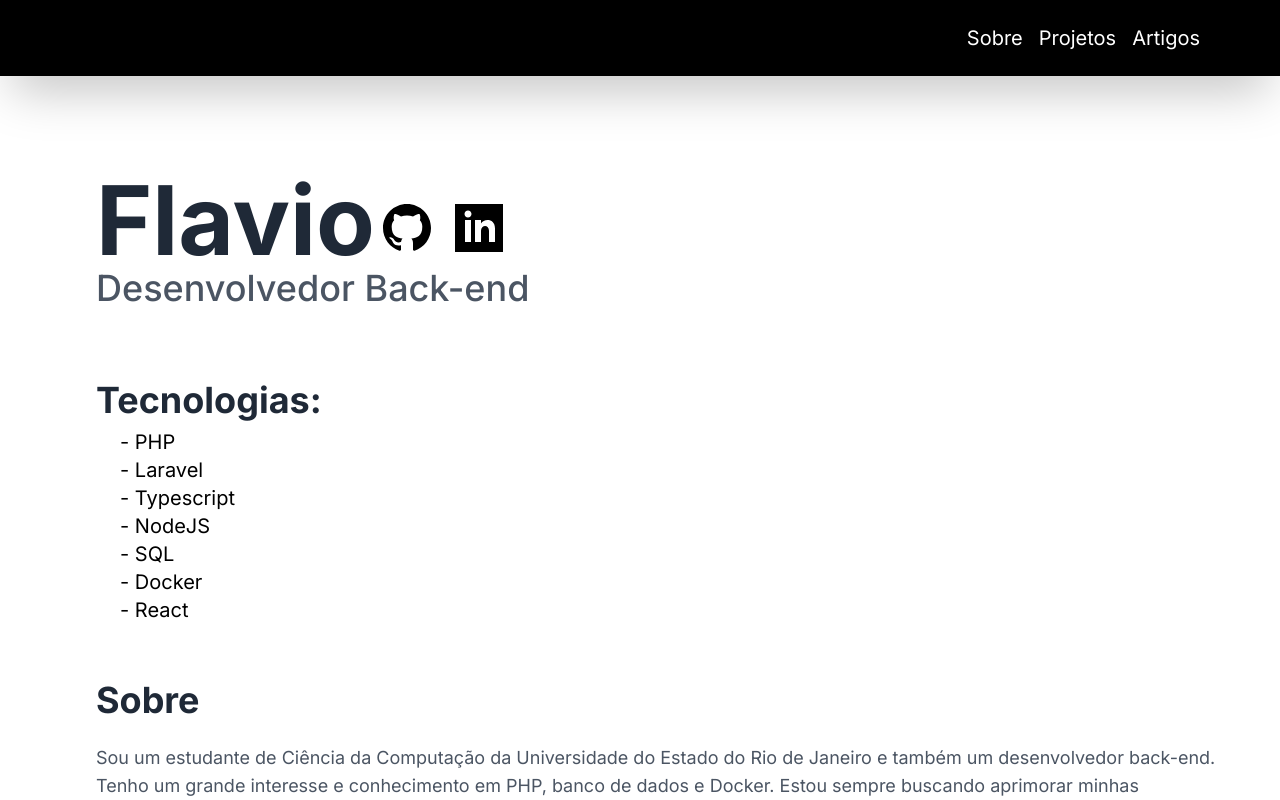
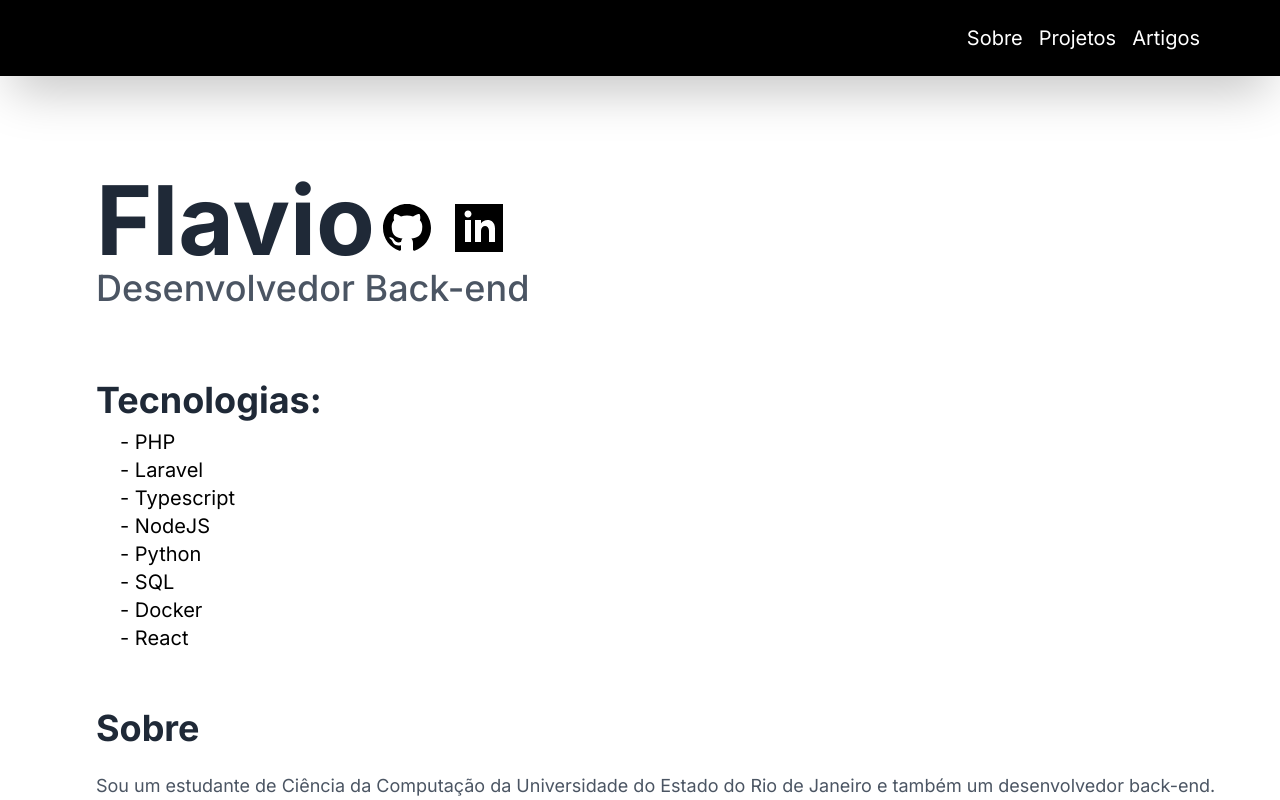
Before and after one commit to flavin27/portfolio, a Next.js app: page / in a window 1280 px wide. Shown: the top 800 px of the page. Built offline with nearby package versions, Linux system fonts and the light colour scheme; no server answers.

Commit message:
feat: added item in tech list

```diff
--- a/src/components/navbar/Navbar.tsx
+++ b/src/components/navbar/Navbar.tsx
@@ -13,8 +13,8 @@ const Navbar = () => {
     };
 
     return (
-        <nav className="flex items-end justify-end flex-wrap p-6  shadow-2xl bg-black">
-            <div className="text-xl mx-10">
+        <nav className="flex items-end justify-end flex-wrap p-6  shadow-2xl bg-black ">
+            <div className="text-xl mx-10 ">
                 <button
                     onClick={() => scrollToSection('sobre')}
                     className="block mt-4 lg:inline-block lg:mt-0 text-white hover:text-blue-400 mr-4"
--- a/src/components/tecnologias/Tecnologias.tsx
+++ b/src/components/tecnologias/Tecnologias.tsx
@@ -9,6 +9,7 @@ function Tecnologias() {
                 <li>- Laravel</li>
                 <li>- Typescript</li>
                 <li>- NodeJS</li>
+                <li>- Python</li>
                 <li>- SQL</li>
                 <li>- Docker</li>
                 <li>- React</li>
```
